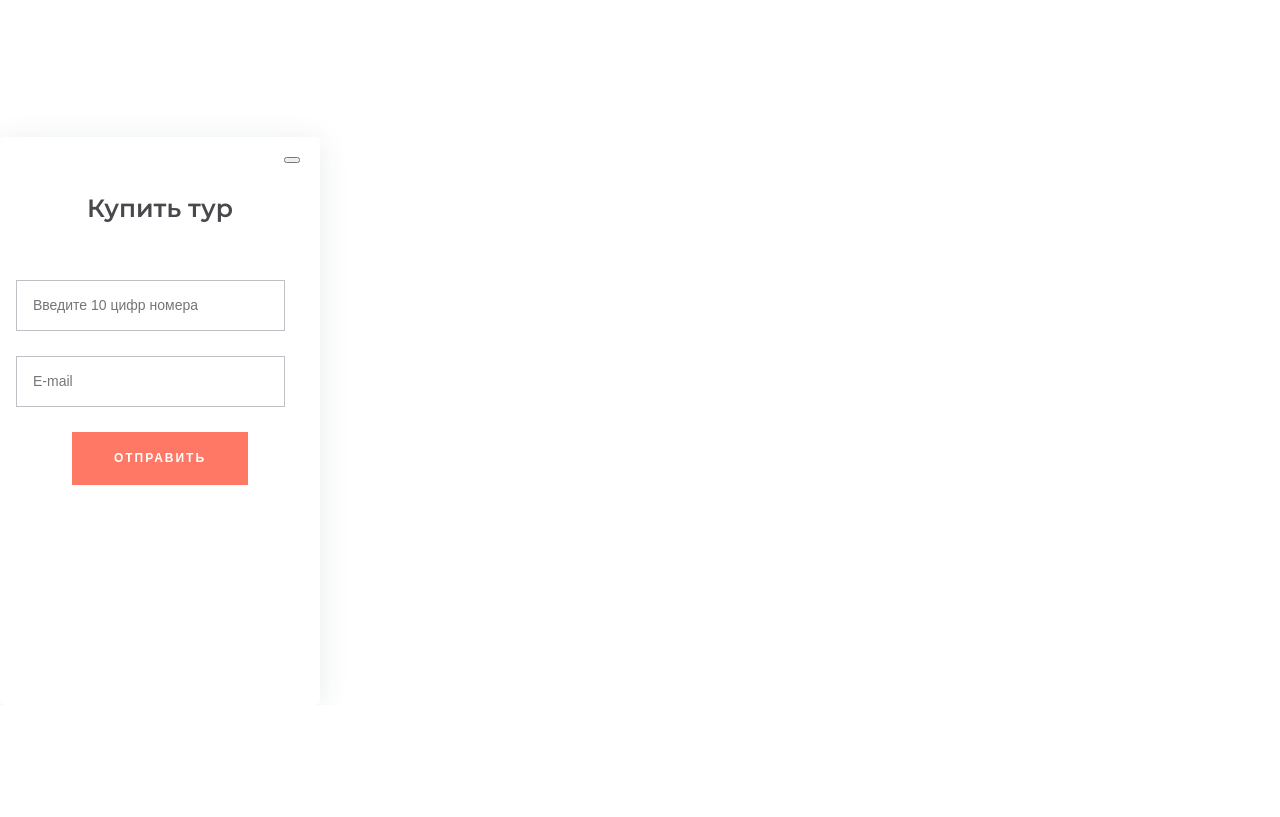
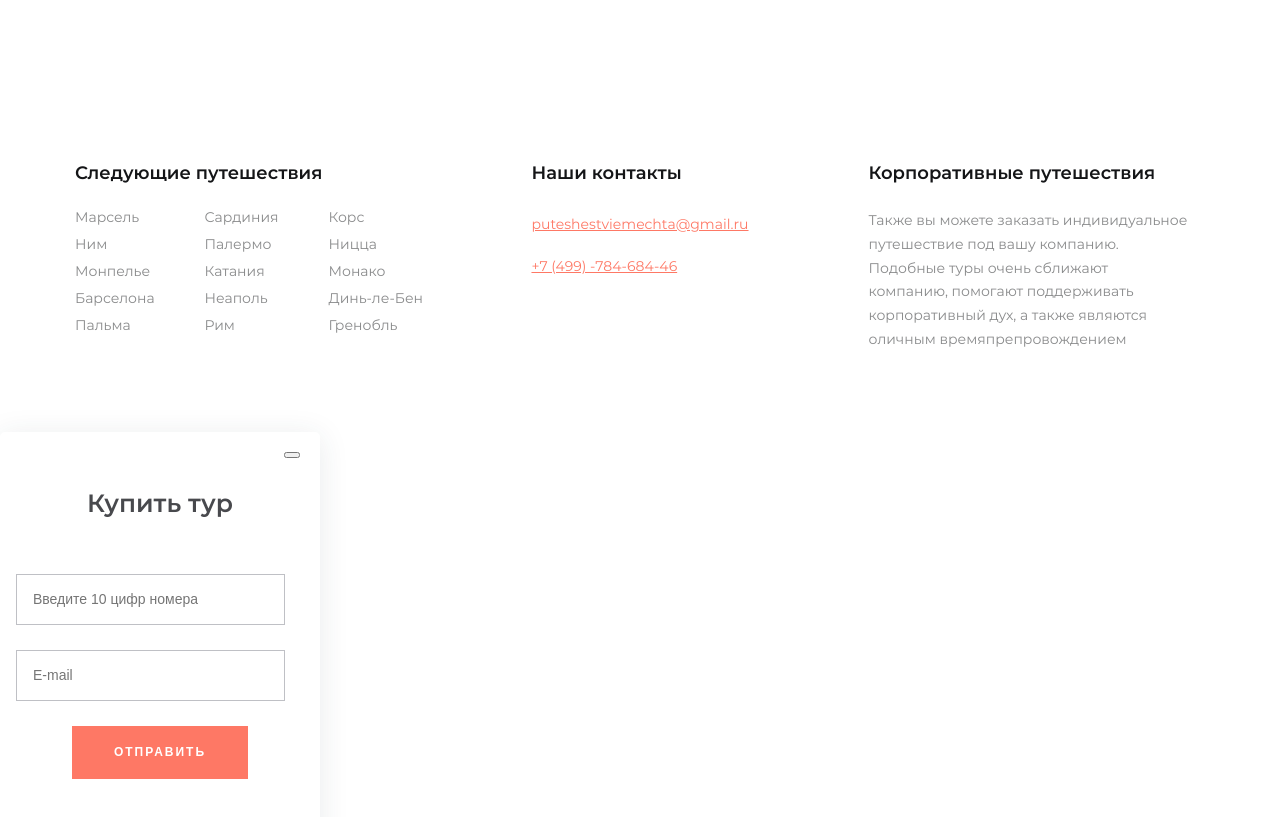
Before and after one commit to alenushka-jpg/gramovich_way, a website: page source/index.html in a window 1280 px wide. Shown: the part 4680-5497 px from the top of the page. Before the commit the page ends 5385 px from the top, so only its background shows below. Drawn offline with nearby package versions, Linux system fonts and the light colour scheme; files that its build step writes are made by us from their sources.

Commit message:
Делает адаптивную сетку футеру

```diff
--- a/source/index.html
+++ b/source/index.html
@@ -337,23 +337,29 @@
   <footer class="page-footer container">
     <section class="page-footer__next-travel next-travel">
       <h3 class="page-footer__title">Следующие путешествия</h3>
-      <ul class="next-travel__list">
+      <div class="next-travel__countries">
+        <ul class="next-travel__list next-travel__list--first">
           <li class="next-travel__item">Марсель</li>
+          <li class="next-travel__item">Ним</li>
+          <li class="next-travel__item">Монпелье</li>
+          <li class="next-travel__item">Барселона</li>
+          <li class="next-travel__item">Пальма</li>
+        </ul>
+        <ul class="next-travel__list next-travel__list--second">
           <li class="next-travel__item">Сардиния</li>
+          <li class="next-travel__item">Палермо</li>
+          <li class="next-travel__item">Катания</li>
+          <li class="next-travel__item">Неаполь</li>
+          <li class="next-travel__item">Рим</li>
+        </ul>
+        <ul class="next-travel__list next-travel__list--third">
           <li class="next-travel__item">Корс</li>
-        <li class="next-travel__item">Ним</li>
-        <li class="next-travel__item">Палермо</li>
           <li class="next-travel__item">Ницца</li>
-        <li class="next-travel__item">Монпелье</li>
-        <li class="next-travel__item">Катания</li>
           <li class="next-travel__item">Монако</li>
-        <li class="next-travel__item">Барселона</li>
-        <li class="next-travel__item">Неаполь</li>
           <li class="next-travel__item">Динь-ле-Бен</li>
-        <li class="next-travel__item">Пальма</li>
-        <li class="next-travel__item">Рим</li>
           <li class="next-travel__item">Гренобль</li>
         </ul>
+      </div>
     </section>
     <section class="page-footer__contacts contacts">
       <h3 class="page-footer__title">Наши контакты</h3>
--- a/source/sass/blocks/contacts.scss
+++ b/source/sass/blocks/contacts.scss
@@ -1,6 +1,13 @@
 .contacts {
+  padding-left: 65px;
+  padding-right: 65px;
+
   @media (max-width: $tablet-width) {
     padding-left: 50px;
+  }
+
+  @media (max-width: $mobile-width) {
+    padding-left: 0;
   }
 }
 
@@ -9,6 +16,10 @@
   padding: 0;
   padding-top: 5px;
   list-style: none;
+
+  @media (max-width: $mobile-width) {
+    text-align: center;
+  }
 }
 
 .contacts__item {
--- a/source/sass/blocks/container.scss
+++ b/source/sass/blocks/container.scss
@@ -3,4 +3,9 @@
   margin: 0 auto;
   padding-left: 20px;
   padding-right: 20px;
+
+  @media (max-width: $mobile-width) {
+    padding-left: 16px;
+    padding-right: 16px;
+  }
 }
--- a/source/sass/blocks/next-travel.scss
+++ b/source/sass/blocks/next-travel.scss
@@ -1,10 +1,37 @@
+.next-travel__countries {
+  display: grid;
+  grid-template-columns: max-content max-content max-content;
+  column-gap: 50px;
+
+  @media (max-width: $mobile-width) {
+    grid-template-columns: 1fr 1fr;
+    column-gap: 10px;
+  }
+}
+
 .next-travel__list {
-  display: grid;
-  grid-template-columns: repeat(3, 115px);
-  column-gap: 10px;
   margin: 0;
-  padding: 0 23px 0 0;
+  padding: 0;
   list-style: none;
+
+  &--third {
+    margin-right: 37px;
+  }
+
+  @media (max-width: $mobile-width) {
+    &--first {
+      grid-column: 1/2;
+    }
+
+    &--second {
+      grid-column: 2/3;
+    }
+
+    &--third {
+      margin-right: 0;
+      grid-column: 1/-1;
+    }
+  }
 }
 
 .next-travel__item {
@@ -13,4 +40,8 @@
   font-size: 14px;
   line-height: 17px;
   color: rgba($basic-darkest, 0.5);
+
+  @media (max-width: $mobile-width) {
+    text-align: center;
+  }
 }
--- a/source/sass/blocks/page-footer.scss
+++ b/source/sass/blocks/page-footer.scss
@@ -1,12 +1,10 @@
 .page-footer {
-  display: none;
-  // display: flex;
-  justify-content: space-between;
+  display: grid;
+  grid-template-columns: 1fr min-content 1fr;
   padding-top: 20px;
   padding-bottom: 80px;
 
   @media (max-width: $tablet-width) {
-    // display: grid;
     grid-template-columns: 397px 331px;
     row-gap: 20px;
     justify-content: center;
@@ -35,7 +33,7 @@
 }
 
 .page-footer__corporate-travel {
-  grid-column: 1/3;
+  grid-column: 3/4;
 
   @media (max-width: $mobile-width) {
     grid-column: inherit;
@@ -49,4 +47,8 @@
   font-size: 18px;
   line-height: 32px;
   color: $basic-darkest;
+
+  @media (max-width: $mobile-width) {
+    text-align: center;
+  }
 }
```
Lines whose indentation alone changed are shown as unchanged.
